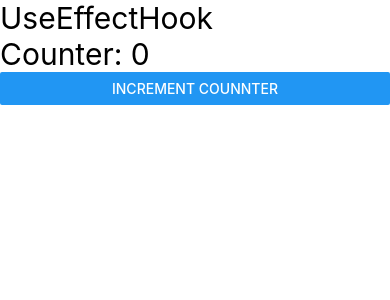
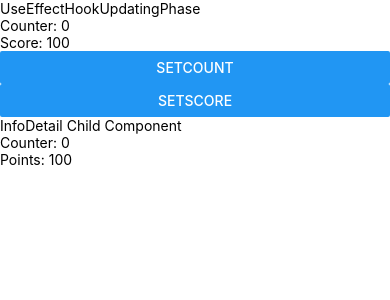
Before and after one commit to iAshishChauhan/React-Native-Learning, a React Native app: screen / in a window 390 px wide. Shown: the top 300 px of the page. Built offline with nearby package versions, Linux system fonts and the light colour scheme.

Commit message:
Added UseEffectHookUpdatingPhase

```diff
--- a/App.jsx
+++ b/App.jsx
@@ -16,7 +16,8 @@ import { StyleSheet } from 'react-native';
 // import ContactListScreen from './src/screens/contact/ContactListScreen';
 // import Grid from './src/components/Grid';
 // import ClassComponents from './src/components/ClassComponents';
-import UseEffectHook from './src/components/UseEffectHook';
+// import UseEffectHook from './src/components/UseEffectHook';
+import UseEffectHookUpdatingPhase from './src/components/UseEffectHookUpdatingPhase';
 
 const App = () => {
   return (
@@ -37,7 +38,8 @@ const App = () => {
         {/* <ContactListScreen /> */}
         {/* <Grid /> */}
         {/* <ClassComponents age={30} /> */}
-        <UseEffectHook />
+        {/* <UseEffectHook /> */}
+        <UseEffectHookUpdatingPhase />
       </SafeAreaView>
     </SafeAreaProvider>
   );
--- /dev/null
+++ b/src/components/UseEffectHookUpdatingPhase.tsx
@@ -0,0 +1,48 @@
+import { View, Text, Button } from 'react-native';
+import React, { useEffect, useState } from 'react';
+
+// dono button k press par jaise hi component updating phase mei jayega after state change then useEffect firse call ho jayega
+const UseEffectHookUpdatingPhase = () => {
+  const [count, setCount] = useState(0);
+  const [score, setScore] = useState(100);
+
+  useEffect(() => {
+    console.log('useEffect Hook for Count');
+  }, [count]); // ab sirf count vale state change pr useEffect call hoga and score pr nahi.
+  // Also ye mounting k time to humesha hi chalega
+  useEffect(() => {
+    console.log('useEffect Hook for Score');
+  }, [score]);
+
+  return (
+    <View>
+      <Text>UseEffectHookUpdatingPhase</Text>
+      <Text>Counter: {count}</Text>
+      <Text>Score: {score}</Text>
+      <Button title="SetCount" onPress={() => setCount(count + 1)} />
+      <Button title="SetScore" onPress={() => setScore(score + 50)} />
+      <InfoDetail counter={count} points={score} />
+    </View>
+  );
+};
+
+const InfoDetail = ({
+  counter,
+  points,
+}: {
+  counter: number;
+  points: number;
+}) => {
+  useEffect(() => {
+    console.log('useEffect Hook for InfoDetail');
+  }, [counter]);
+  return (
+    <View>
+      <Text>InfoDetail Child Component</Text>
+      <Text>Counter: {counter}</Text>
+      <Text>Points: {points}</Text>
+    </View>
+  );
+};
+
+export default UseEffectHookUpdatingPhase;
```
